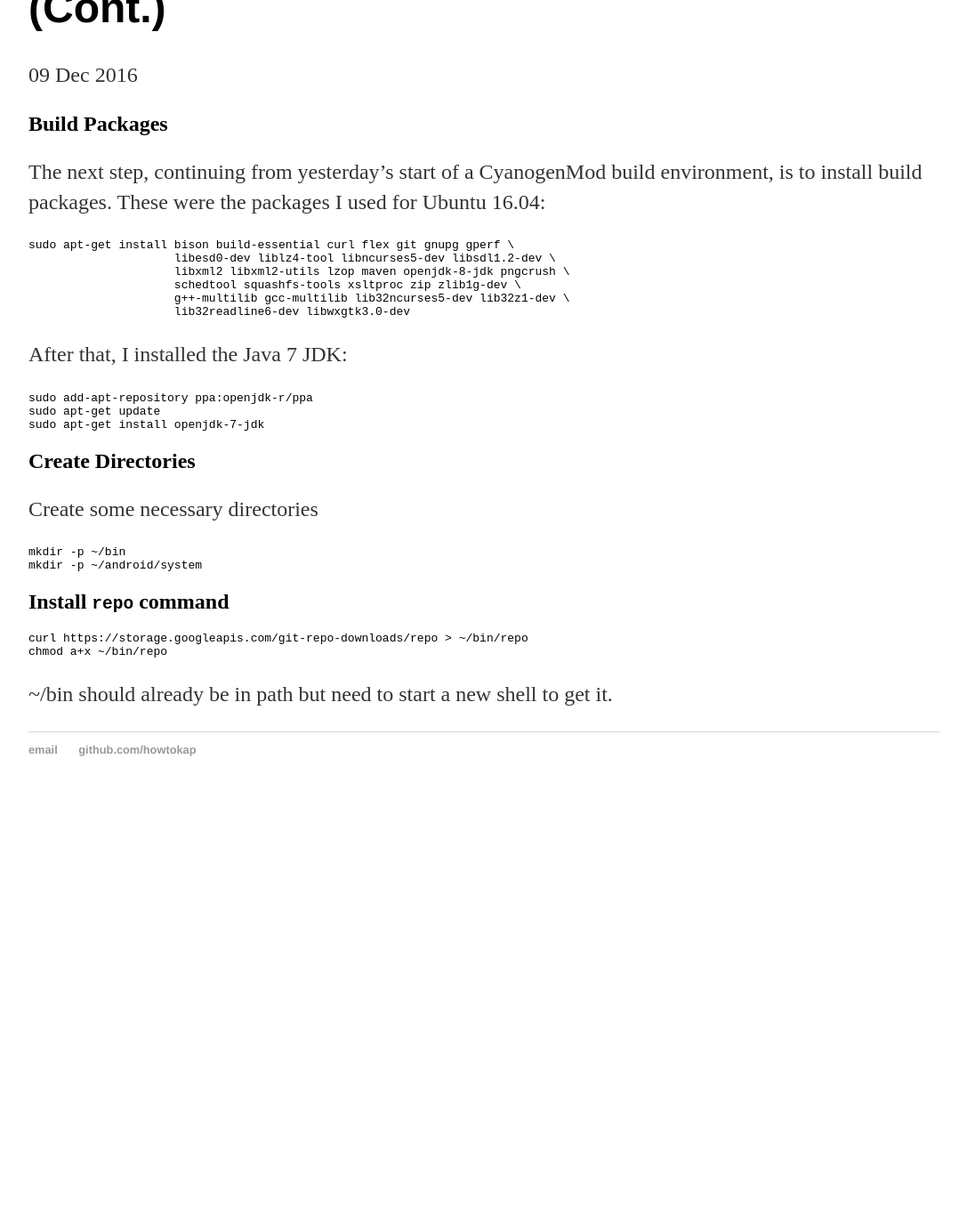
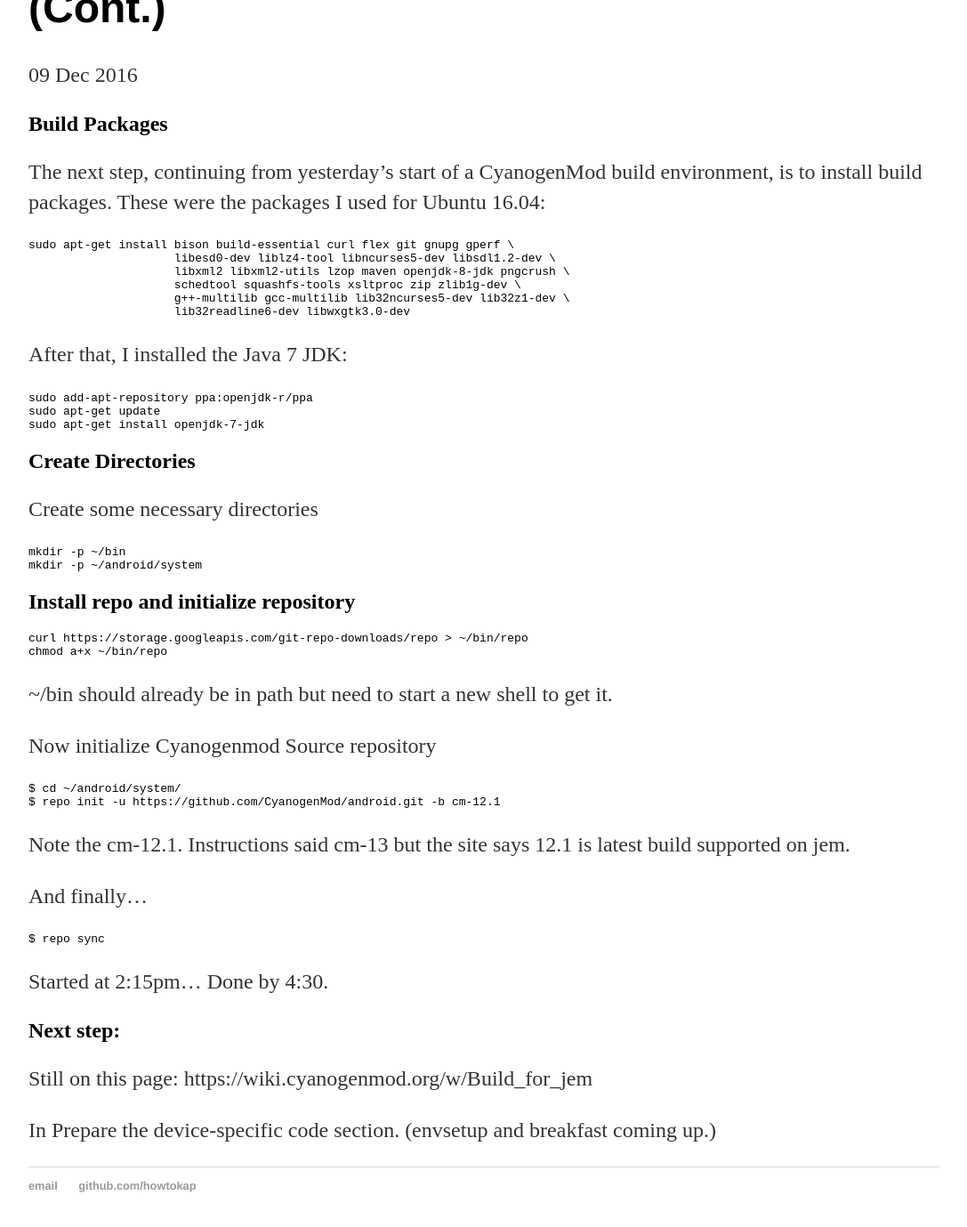
Before and after one commit to howtokap/howtokap.github.io, a Jekyll site: the page built from _posts/2016-12-09-CyanogenMod-Build-Env-Continued.md, in a window 1280 px wide and 1400 px high, scrolled down 364 px. Shown: the top 1379 px of the window at 89% size, without its empty margins (96-1183 px from the left). Built offline with Jekyll 4.4.1, drawn with Linux system fonts in a browser that asks for light colours; before the commit the page ends 1274 px from its top, so only the background shows below that.

Commit message:
Progress on CyanogenMod build post.

````diff
--- a/_posts/2016-12-09-CyanogenMod-Build-Env-Continued.md
+++ b/_posts/2016-12-09-CyanogenMod-Build-Env-Continued.md
@@ -34,7 +34,7 @@
 mkdir -p ~/android/system
 ```
 
-## Install ```repo``` command
+## Install repo and initialize repository
 
 ```bash
 curl https://storage.googleapis.com/git-repo-downloads/repo > ~/bin/repo
@@ -42,3 +42,28 @@
 ```
 
 ~/bin should already be in path but need to start a new shell to get it.
+
+Now initialize Cyanogenmod Source repository
+
+```bash
+$ cd ~/android/system/
+$ repo init -u https://github.com/CyanogenMod/android.git -b cm-12.1
+```
+
+Note the cm-12.1.  Instructions said cm-13 but the site says 12.1 is latest build supported on jem.
+
+And finally...
+
+```bash
+$ repo sync
+```
+
+Started at 2:15pm...
+Done by 4:30.
+
+## Next step:
+
+Still on this page: https://wiki.cyanogenmod.org/w/Build_for_jem
+
+In Prepare the device-specific code section.
+(envsetup and breakfast coming up.)
````
